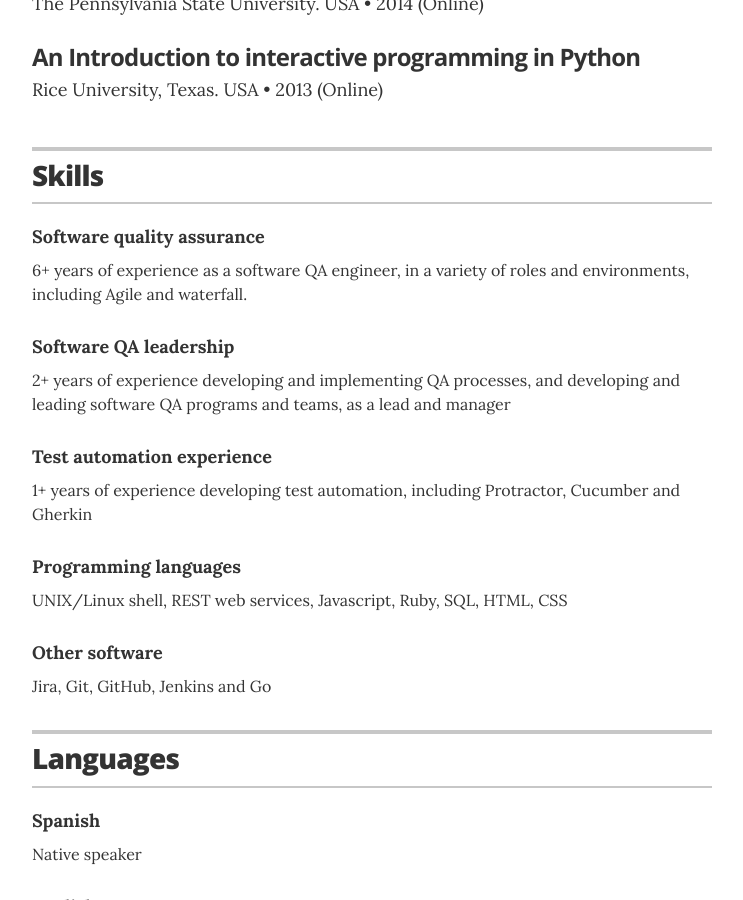
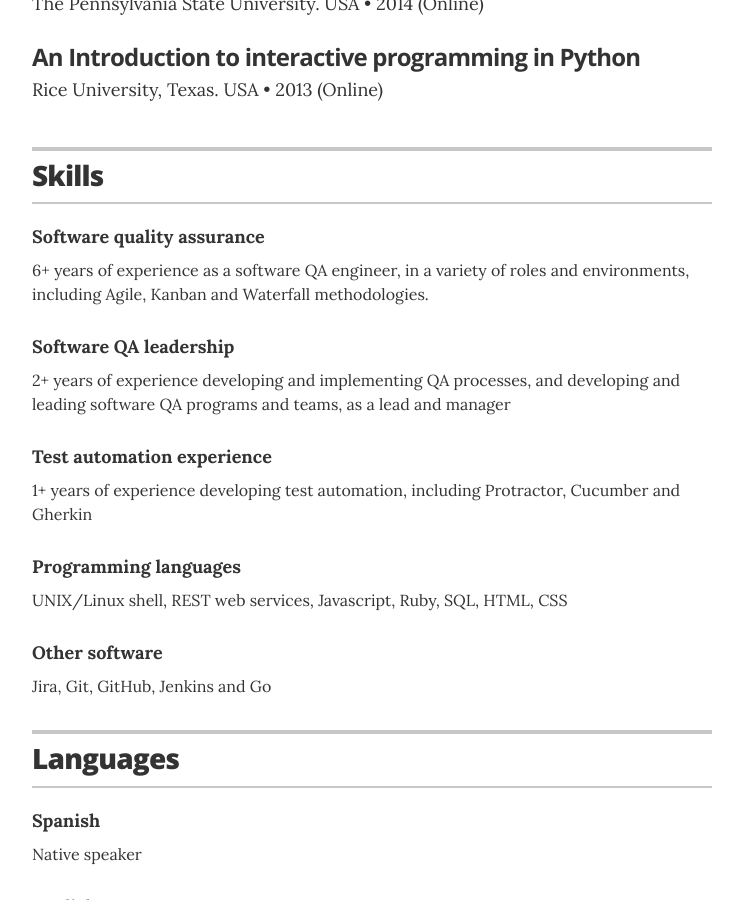
Before and after one commit to jchuerva/jchuerva.github.io, a Jekyll site: the page built from index.html, in a window 1280 px wide and 900 px high, scrolled down 2442 px. Shown: the whole window, without its empty margins (268-1011 px from the left). Built offline with Jekyll 4.4.1, drawn with Linux system fonts in a browser that asks for light colours.

Commit message:
update description

```diff
--- a/_layouts/resume.html
+++ b/_layouts/resume.html
@@ -180,7 +180,7 @@
         </header>
         <div class="resume-item">
           <h4 class="resume-item-details">Software quality assurance</h4>
-          <p class="resume-item-copy">6+ years of experience as a software QA engineer, in a variety of roles and environments, including Agile and waterfall.</p>
+          <p class="resume-item-copy">6+ years of experience as a software QA engineer, in a variety of roles and environments, including Agile, Kanban and Waterfall methodologies.</p>
         </div>
         <div class="resume-item">
           <h4 class="resume-item-details">Software QA leadership</h4>
```
Also changed, not shown: 1 other file.
